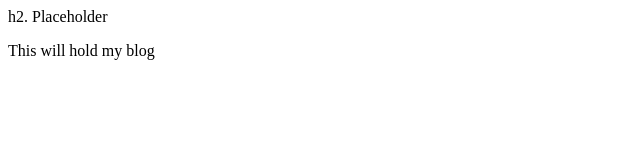
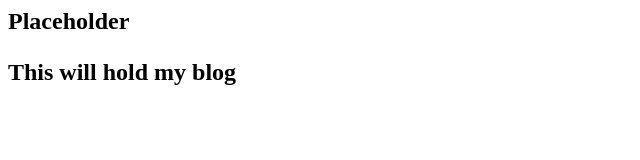
Before and after one commit to rtmie/rtmie.github.io, a plain HTML site: page index.html in a window 1280 px wide. Shown: the whole page, without its empty margins (0-640 px from the left). Drawn offline with Linux system fonts and the light colour scheme.

Commit message:
Update index.html

```diff
--- a/index.html
+++ b/index.html
@@ -3,7 +3,7 @@
     <title>Rob M Blog - Place Holder Page</title>
   </head>
   <body>
-    h2. Placeholder
+    <h2> Placeholder
     <p>
     This will hold my blog
     </p>
```
